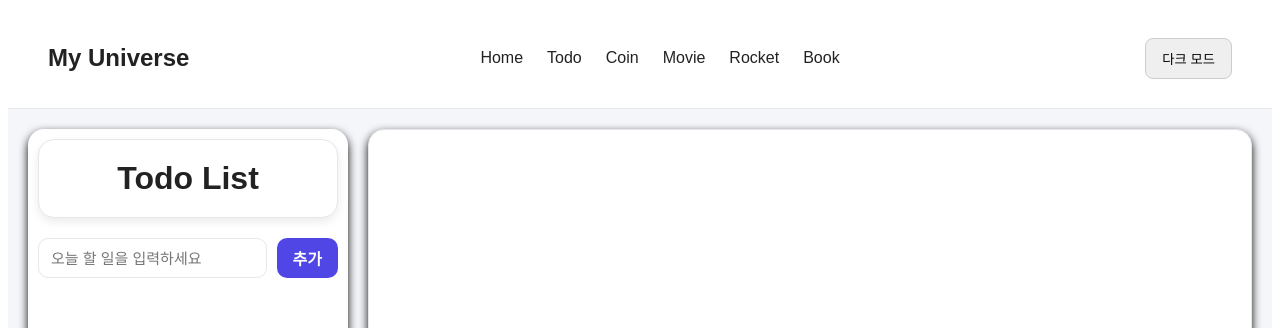
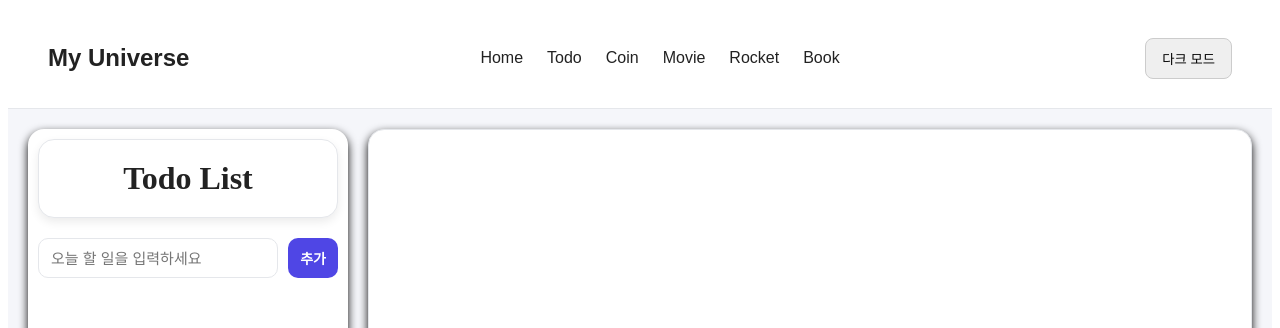
Before and after one commit to jjds1126/react-11-total, a React (Vite) app: page /todo in a window 1280 px wide. Shown: the top 328 px of the page. Built offline with nearby package versions, Linux system fonts and the light colour scheme; a web font is replaced by a local one.

Commit message:
폰트 변경 추가버튼  밀리는 현상발생 border-box,minWidth 로 해결

```diff
--- a/src/App.tsx
+++ b/src/App.tsx
@@ -1,3 +1,4 @@
+import { createGlobalStyle } from "styled-components";
 import { useContext } from "react"
 import Header from "./components/Header"
 import { Routes, Route } from 'react-router'
@@ -5,11 +6,27 @@ import HomePage from "./pages/HomePage.tsx"
 import TodoPage from "./pages/TodoPage"
 import { ThemeContext } from "./ThemeContext"
 
+const GlobalStyle = createGlobalStyle`
+    /* 크리에이트 글로벌 스타일 전체 페이지 css 적용 */
+    @font-face {
+        font-family: 'JejuStoneWall';
+        src: url('https://cdn.jsdelivr.net/gh/projectnoonnu/noonfonts_2210-EF@1.0/EF_jejudoldam.woff2') format('woff2');
+        font-weight: normal;
+        font-display: swap;
+    }
+
+    * {
+        font-family: 'JejuStoneWall', sans-serif;
+    }
+`;
+
 
 function App() {
     const { isDark } = useContext(ThemeContext)
 
     return (
+        <>
+            <GlobalStyle />
         <div
             style={{
                 minHeight: '100vh',
@@ -25,6 +42,7 @@ function App() {
                 <Route path="/todo" element={<TodoPage />} />
             </Routes>
         </div>
+            </>
     )
 }
 
--- a/src/pages/TodoPage.tsx
+++ b/src/pages/TodoPage.tsx
@@ -1,3 +1,4 @@
+
 import Character from "../components/Character/Character";
 import {useState} from "react";
 
@@ -63,6 +64,7 @@ function TodoPage() {
                 width: "100%",
                 textAlign: "center",
                 fontWeight: "bold",
+                fontFamily: "JejuStoneWall",
                 margin: "0",
                 boxSizing: "border-box",
                 padding: "20px",
@@ -81,6 +83,7 @@ function TodoPage() {
                     width: "100%",
                     marginTop: "20px",
                     marginBottom: "20px",
+                    boxSizing: "border-box",  /* 부모div에"border-box" 다른게 추가해도 변경없음*/
                 }}
                 >
             <input
@@ -91,6 +94,7 @@ function TodoPage() {
                 placeholder="오늘 할 일을 입력하세요"
                 style={{
                     flex: 1,
+                    minWidth: 0, /*공간부족 할떄 줄어듬*/
                     padding: "8px 12px",
                     border: "1px solid #e5e7eb",
                     borderRadius: "10px",
@@ -103,12 +107,14 @@ function TodoPage() {
 
             <button onClick={addTodo}
             style={{
-                padding: "8px 16px",
+                padding: "8px 12px",
                 backgroundColor: "#4f46e5",
                 color: "#ffffff",
                 border: "none",
                 borderRadius: "10px",
-                fontSize: "16px",
+                fontSize: "14px",
+                whiteSpace: "nowrap",
+                flexShrink: 0,
                 fontWeight: "bold",
                 cursor: "pointer",
             }}
```
